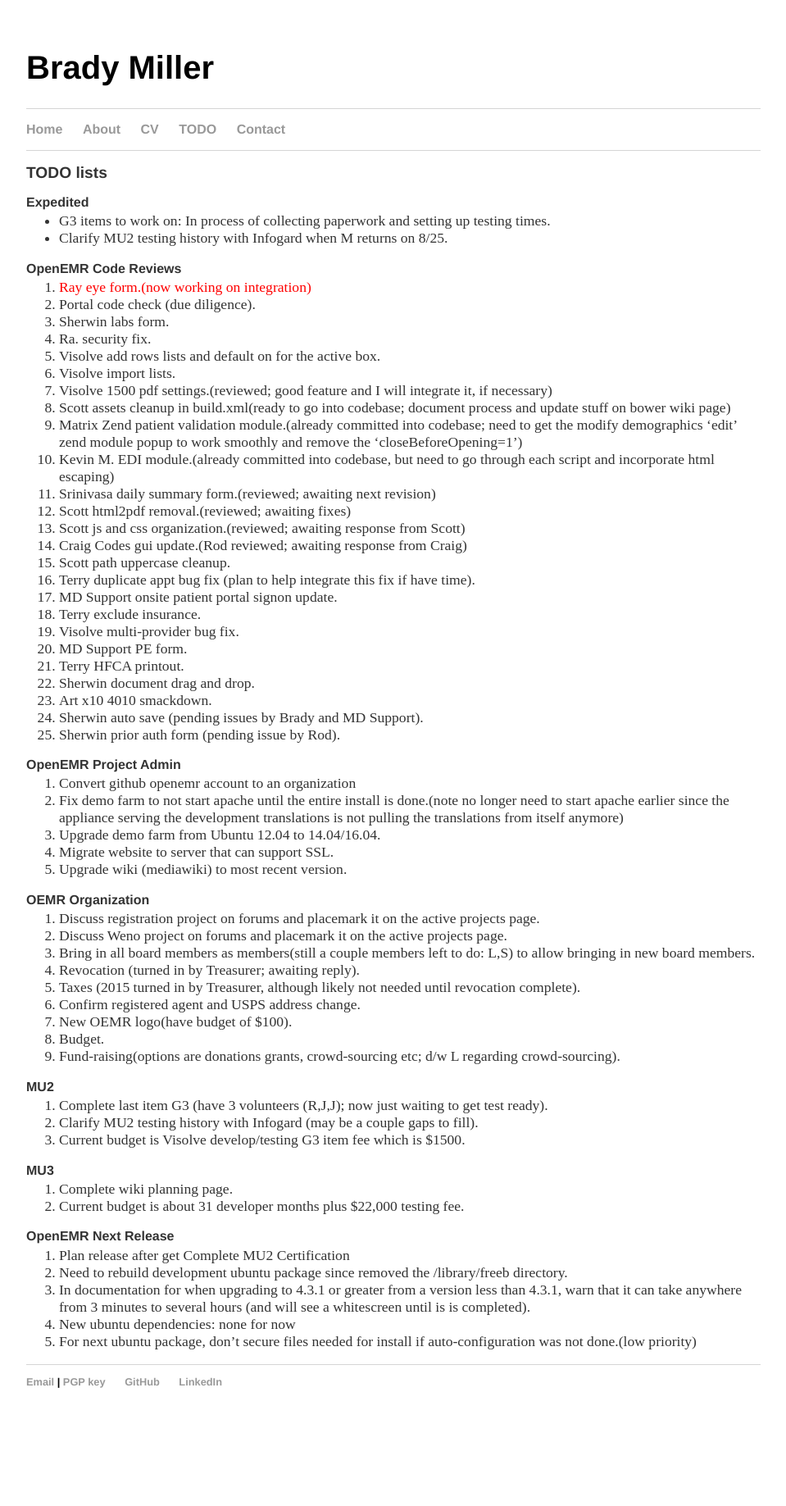
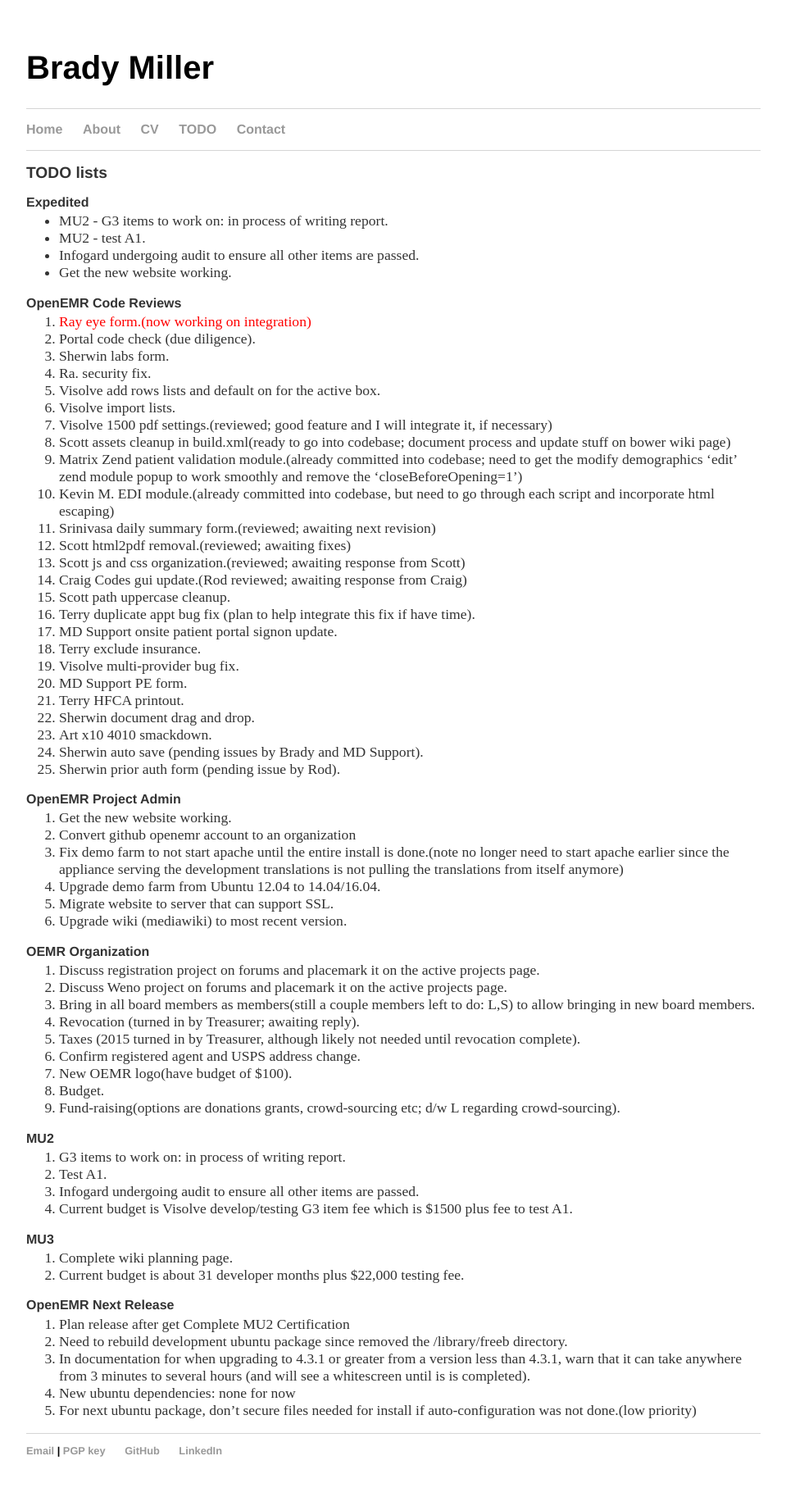
Before and after one commit to bradymiller/bradymiller.github.io, a Jekyll site: the page built from todo/index.md, in a window 1280 px wide. Shown: the whole page at 82% size, without its empty margins (160-1119 px from the left). Built offline with Jekyll 4.4.1, drawn with Linux system fonts in a browser that asks for light colours; before the commit the page ends 1753 px from its top, so only the background shows below that.

Commit message:
Update todo list

```diff
--- a/todo/index.md
+++ b/todo/index.md
@@ -4,8 +4,10 @@
 ## TODO lists
 
 ### Expedited
-* G3 items to work on: In process of collecting paperwork and setting up testing times.
-* Clarify MU2 testing history with Infogard when M returns on 8/25.
+* MU2 - G3 items to work on: in process of writing report.
+* MU2 - test A1.
+* Infogard undergoing audit to ensure all other items are passed.
+* Get the new website working.
 
 ### OpenEMR Code Reviews
 1. <span style="color: red">Ray eye form.(now working on integration)</span>
@@ -35,6 +37,7 @@
 1. Sherwin prior auth form (pending issue by Rod).
 
 ### OpenEMR Project Admin
+1. Get the new website working.
 1. Convert github openemr account to an organization
 1. Fix demo farm to not start apache until the entire install is done.(note no longer need to start apache earlier since the appliance serving the development translations is not pulling the translations from itself anymore)
 1. Upgrade demo farm from Ubuntu 12.04 to 14.04/16.04.
@@ -53,9 +56,10 @@
 1. Fund-raising(options are donations grants, crowd-sourcing etc; d/w L regarding crowd-sourcing).
 
 ### MU2
-1. Complete last item G3 (have 3 volunteers (R,J,J); now just waiting to get test ready).
-1. Clarify MU2 testing history with Infogard (may be a couple gaps to fill).
-1. Current budget is Visolve develop/testing G3 item fee which is $1500.
+1. G3 items to work on: in process of writing report.
+1. Test A1.
+1. Infogard undergoing audit to ensure all other items are passed.
+1. Current budget is Visolve develop/testing G3 item fee which is $1500 plus fee to test A1.
 
 ### MU3
 1. Complete wiki planning page.
```
